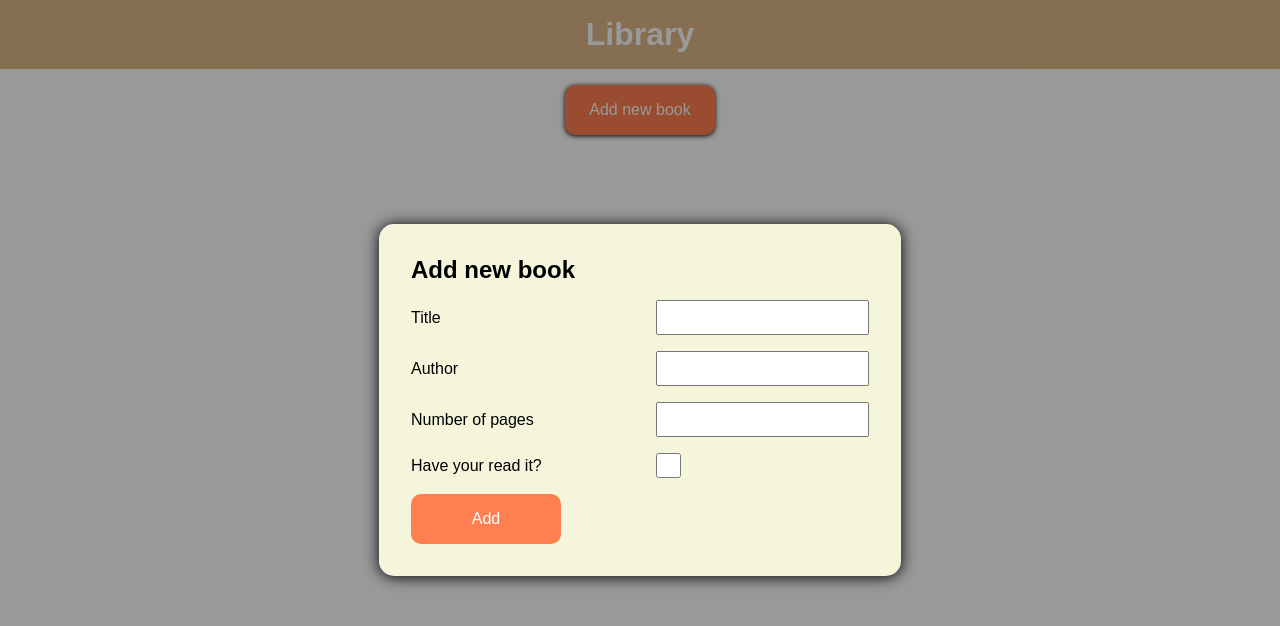
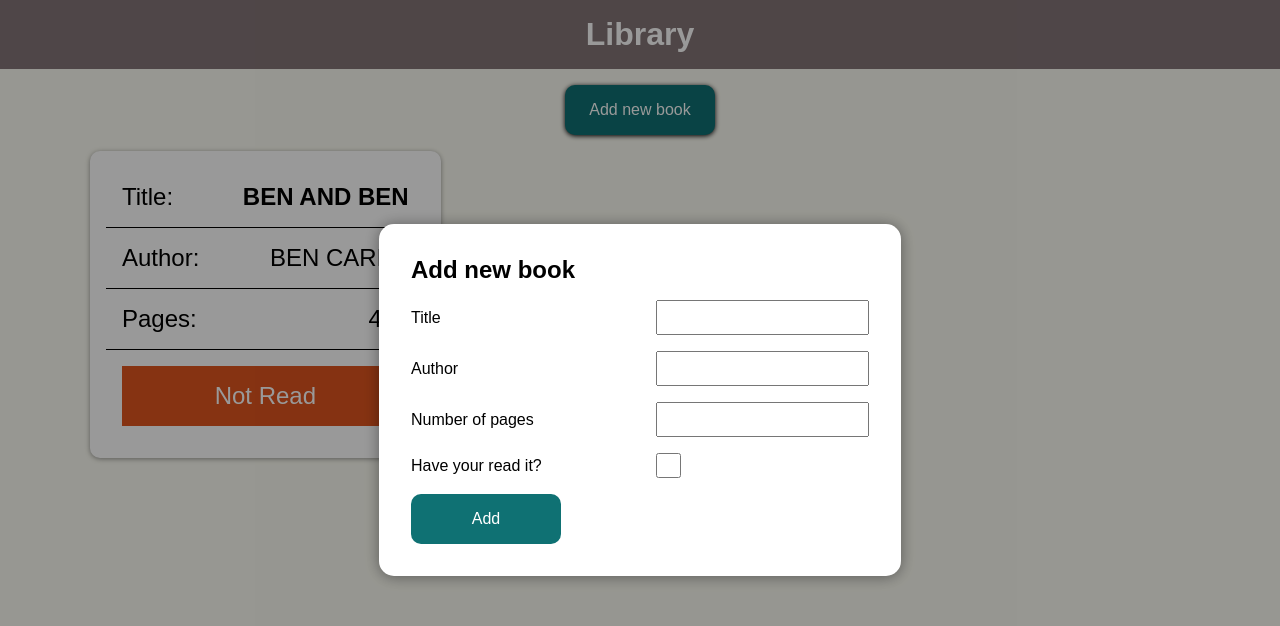
Before and after one commit to Binary-Web/odin-project-library, a plain HTML site: page index.html in a window 1280 px wide. Both pictures are taken after a click on the button "Add new book". Drawn offline with Linux system fonts and the light colour scheme.

Commit message:
adding book card

```diff
--- a/index.html
+++ b/index.html
@@ -41,6 +41,26 @@
     <div class="nav-header"><h1>Library</h1></div>
     <div class="container">
         <button class="btn-modal">Add new book</button>
+        <div class="card-container">
+            <div class="book-card">
+                <div class="card-div">
+                    <span>Title: </span>
+                    <h4>BEN AND BEN</h4>
+                </div>
+                <div class="card-div">
+                    <span>Author: </span>
+                    <span>BEN CARLO</span>
+                </div>
+                <div class="card-div">
+                    <span>Pages: </span>
+                    <span>450</span>
+                </div>
+                <div class="card-div">
+                    <span class="book-status  book-status">Not Read</span>
+                </div>
+            </div>
+
+        </div>
     </div>
 </body>
 </html>
--- a/script.js
+++ b/script.js
@@ -1,6 +1,7 @@
 let myLibrary = []
 
-function Book(title, author, numPage, isRead) {
+function Book(id, title, author, numPage, isRead) {
+    this.id = id;
     this.title = title;
     this.author = author;
     this.numPage = numPage;
@@ -8,7 +9,8 @@ function Book(title, author, numPage, isRead) {
 }
 
 function addBookToLibrary(book) {
-    myLibrary.push(book)
+    myLibrary.push(book);
+    console.log(myLibrary)
 }
 
 
@@ -16,7 +18,7 @@ const showModal = document.querySelector('.btn-modal');
 const modal = document.querySelector('.modal');
 const modalForm = document.querySelector('.modal-form');
 const addBook = document.querySelector('.btn-add-book');
-
+const cardContainer = document.querySelector('.card-container')
 
 showModal.addEventListener('click', () => {
     modal.style.display = "flex"
@@ -34,15 +36,53 @@ addBook.addEventListener('click', (e) => {
     const bookAuthor = document.querySelector("#bookAuthor").value;
     const bookNumPages = document.querySelector("#bookNumPages").value;
     const isRead = document.querySelector("#isRead").checked;
+    const bookId = myLibrary.length + 1;
     console.log(isRead)
-    const book = new Book(bookTitle, bookAuthor, bookNumPages, isRead);
-    addBookToLibrary(book)
+    const book = new Book(bookId, bookTitle, bookAuthor, bookNumPages, isRead);
+    modal.style.display = "none"
+    addBookToLibrary(book);
+    addCard();
+
 })
 
-console.log(Book)
+
 // I WILL COMEBACK TO THIS
 // window.addEventListener('keypress', (e) => {
 //     if(e.key === "Escape") {
 //         console.log
 //     }
 // })
+
+
+// making book cards
+const card = document.createElement("div");
+card.classList.add('book-card');
+
+function addCard(){
+    while (cardContainer.firstChild) {
+        cardContainer.removeChild(cardContainer.firstChild);
+    }
+
+    myLibrary.forEach((element) => {
+        const card = document.createElement("div");
+        card.classList.add('book-card');
+        card.innerHTML = `
+                <div class="card-div">
+                    <span>Title: </span>
+                    <h4>${element.title}</h4>
+                </div>
+                <div class="card-div">
+                    <span>Author: </span>
+                    <span>${element.author}</span>
+                </div>
+                <div class="card-div">
+                    <span>Pages: </span>
+                    <span>${element.numPage}</span>
+                </div>
+                <div class="card-div">
+                    <span class="book-status ${element.isRead ? "" : "not-read"}">${element.isRead ? "Read" : "Not Read"}</span>
+                </div>
+        `;
+        cardContainer.append(card)
+    })
+}
--- a/styles.css
+++ b/styles.css
@@ -9,6 +9,10 @@ fieldset {
     border: none;
 }
 
+
+body {
+    background-color: #FBFBF2;
+}
 /* MODAL----------------------------------------- */
 
 .modal {
@@ -29,10 +33,10 @@ fieldset {
     transition: 1s ease;
 }
 .modal-content {
-    background-color: beige;
+    background-color: #fff;
     padding: 2rem;
     border-radius: 15px;
-    box-shadow: 0 1px 15px #000;
+    box-shadow: 0 1px 15px rgb(0,0,0,0.4)
 }
 
 fieldset {
@@ -63,7 +67,7 @@ input[type="text"], input[type="number"] {
     padding: 1rem;
     text-align: center;
     width: 100%;
-    background-color: burlywood;
+    background-color: #847577;
     color: #fff;
 }
 
@@ -74,7 +78,7 @@ input[type="text"], input[type="number"] {
 
 .btn-modal{
     display: block;
-    background-color: coral;
+    background-color: #0F7173;
     color: #fff;
     width: 150px;
     padding: 1rem;
@@ -92,7 +96,7 @@ input[type="text"], input[type="number"] {
 }
 
 .btn-add-book {
-    background-color: coral;
+    background-color: #0F7173;
     color: #fff;
     width: 150px;
     padding: 1rem;
@@ -103,6 +107,50 @@ input[type="text"], input[type="number"] {
 }
 
 .btn-add-book:hover {
-    background-color: rgb(243, 118, 73);
+    background-color: #0b5758;
     transition: 0.3s;
 }
+
+/* BOOK CARD ======================= */
+.book-card {
+    background-color: #fff;
+    text-align: center;
+    box-shadow: 0 1px 5px rgb(0,0,0, 0.4);
+    padding: 1rem;
+    border-radius: 10px;
+}
+
+.book-card > * {
+    padding: 0.5rem;
+}
+
+.card-container {
+    display: grid;
+    grid-template-columns: repeat(auto-fill, minmax(300px, 1fr));
+    grid-template-rows: auto;
+    gap: 1.5rem;
+}
+
+
+.card-div {
+    display: flex;
+    justify-content: space-between;
+    font-size: 1.5rem;
+    padding: 1rem;
+}
+
+.card-div:not(:last-child) {
+    border-bottom: 1px solid #000;
+}
+
+
+.book-status {
+    margin: 0 auto;
+    padding: 1rem;
+    background-color: #DE541E;
+    width: 100%;
+    color: #fff;
+}
+.not-read {
+    background-color: rgb(189, 120, 120);
+}
```
